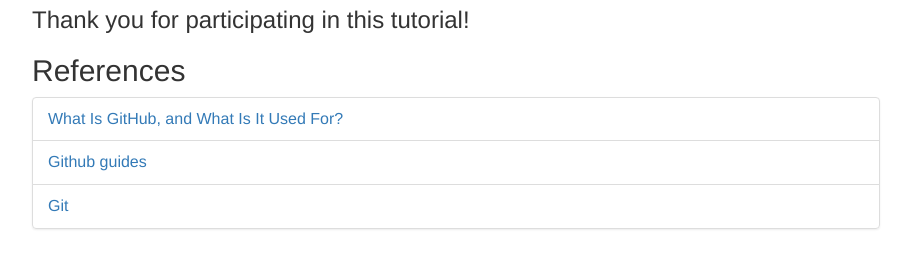
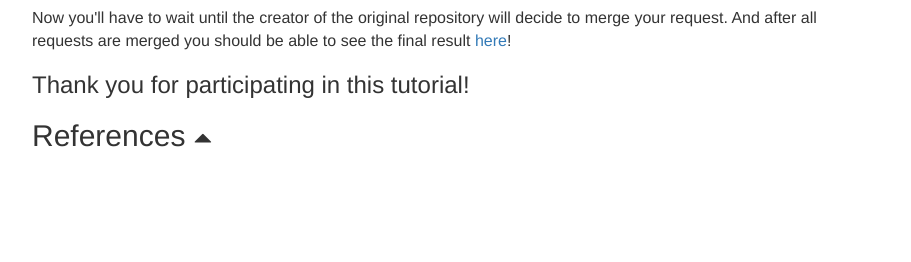
Before and after one commit to Skaiste/glowing-chainsaw, a plain HTML site: page index.html in a window 1280 px wide. Shown: the part 5415-5677 px from the top of the page, without its empty margins (38-949 px from the left). Drawn offline with nearby package versions, Linux system fonts and the light colour scheme.

Commit message:
fixed image and reference list

```diff
--- a/index.html
+++ b/index.html
@@ -12,16 +12,20 @@
     body {
       position: relative;
       font-size: 16px;
+      margin-bottom: 100px;
     }
     img {
       max-width: 100%;
     }
-    .table {
-      width: 80%;
-    }
     #navigation {
       position: fixed;
       margin-top: 100px;
+    }
+    #referenceList {
+      display: none;
+    }
+    .glyphicon {
+      font-size: large;
     }
   </style>
 </head>
@@ -128,8 +132,8 @@
           <h3>Thank you for participating in this tutorial!</h3>
         </div>
         <div class="section" id="references">
-          <h2>References</h2>
-          <ul class="list-group">
+          <h2 onclick="$('#referenceList').toggle();toggleArrow();">References <span class="glyphicon glyphicon-triangle-top" aria-hidden="true" id="arrow"></span></h2>
+          <ul class="list-group" id="referenceList">
             <li class="list-group-item"><a href="https://www.howtogeek.com/180167/htg-explains-what-is-github-and-what-do-geeks-use-it-for/">What Is GitHub, and What Is It Used For?</a></li>
             <li class="list-group-item"><a href="https://guides.github.com/">Github guides</a></li>
             <li class="list-group-item"><a href="https://git-scm.com/doc">Git</a></li>
@@ -149,5 +153,13 @@
       </div>
     </div>
   </div>
+  <script type="text/javascript">
+    function toggleArrow() {
+      if ($("#arrow").attr("class") === "glyphicon glyphicon-triangle-top")
+        $("#arrow").attr("class", "glyphicon glyphicon-triangle-bottom");
+      else
+        $("#arrow").attr("class", "glyphicon glyphicon-triangle-top");
+    }
+  </script>
 </body>
 </html>
```
Also changed, not shown: img/gitGUI.PNG.
